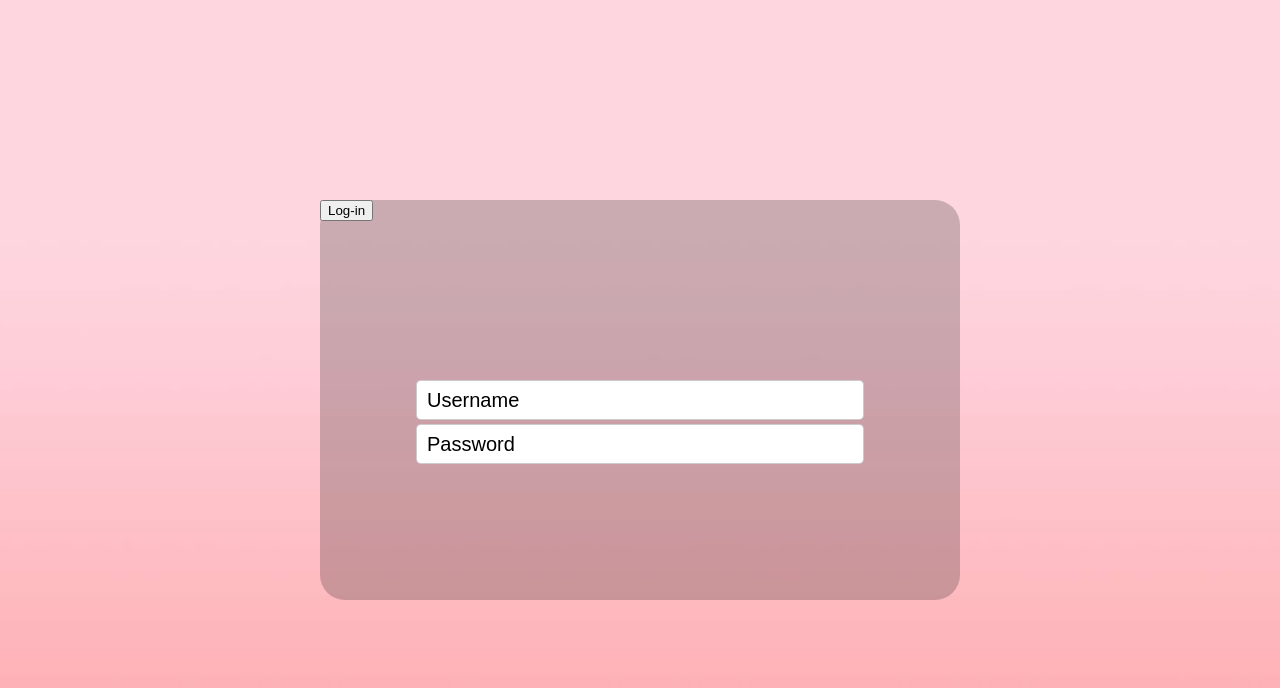
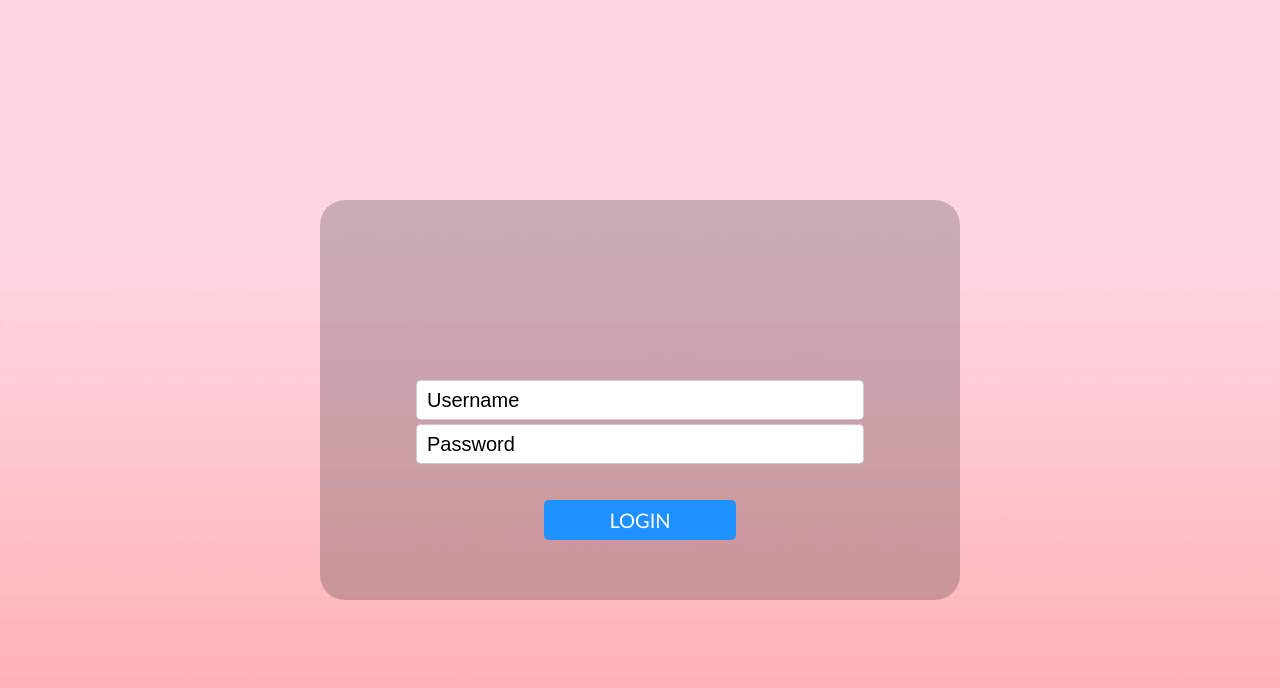
Before and after one commit to mykbn/PatChaTephaKels, a PHP site: page /login.htm in a window 1280 px wide. Shown: the top 688 px of the page. Run offline with PHP 8.4, Linux system fonts and the light colour scheme.

Commit message:
*login button

```diff
--- a/login.css
+++ b/login.css
@@ -6,6 +6,7 @@ body{
  	-o-background-size: cover;
  	background-size: cover;
 }
+
 div#main-div{
 	width: 50%;
 	height: 50%;
@@ -18,13 +19,15 @@ div#main-div{
  	-o-background-size: cover;
  	background-size: cover;*/
 }
+
 div.centered {
   position: fixed;
   top: 50%;
   left: 50%;
   transform: translate(-50%, -50%);
 }
-#unamebox.textbox{
+
+#username-textbox.textbox{
 	position:absolute;
 	width: 70%;
 	height: 10%;
@@ -35,7 +38,8 @@ div.centered {
 	left: 50%;
 	transform:translate(-50%, -50%);
 }
-#pwordbox.textbox{
+
+#password-textbox.textbox{
 	position:absolute;
 	width: 70%;
 	height: 10%;
@@ -46,8 +50,26 @@ div.centered {
 	left: 50%;
 	transform:translate(-50%, 60%);
 }
+
 input{
 	font-size: 20px;
 	padding-left: 10px;
+}
 
+.button{
+	position:absolute;
+	width: 30%;
+	height: 10%;
+	background-color: #1E90FF;
+	border: none;
+	outline: none;
+	outline-color: white;
+	border-radius: 5px;
+	font-family: Calibri;
+	font-size: 20px;
+	color: white;
+	top: 50%;
+ 	left: 50%;
+  	transform: translate(-50%, 250%);
 }
+}
--- a/login.htm
+++ b/login.htm
@@ -5,8 +5,8 @@
 </head>
 <script type="text/javascript">
 	function ClearUserOnFocus(){
-		var userNameTextBox = document.getElementById("unamebox");
-		var passWordTextBox = document.getElementById("pwordbox");
+		var userNameTextBox = document.getElementById("username-textbox");
+		var passWordTextBox = document.getElementById("password-textbox");
 		if(userNameTextBox.value=='Username'){
 			userNameTextBox.value='';
 		}
@@ -16,8 +16,8 @@
 		}
 	}
 	function ClearPassOnFocus(){
-		var userNameTextBox = document.getElementById("unamebox");
-		var passWordTextBox = document.getElementById("pwordbox");
+		var userNameTextBox = document.getElementById("username-textbox");
+		var passWordTextBox = document.getElementById("password-textbox");
 		if(passWordTextBox.value == 'Password'){
 			passWordTextBox.value = '';
 			passWordTextBox.type = "password";
@@ -31,9 +31,9 @@
 	<div id="main-div" class="centered">
 		<div id="login-form-div">
 			<form>
-				<input class="textbox" type="text" name="username" value="Username" id="unamebox" onfocus="ClearUserOnFocus()">
-				<input class="textbox" type="text" name="password" value="Password" id="pwordbox" onfocus="ClearPassOnFocus()">
-				<button type="button" class="button">Log-in</button>
+				<input class="textbox" type="text" name="username" value="Username" id="username-textbox" onfocus="ClearUserOnFocus()">
+				<input class="textbox" type="text" name="password" value="Password" id="password-textbox" onfocus="ClearPassOnFocus()">
+				<button type="button" class="button" id="login-button">LOGIN</button>
 			</form>
 		</div>
 	</div>
```
